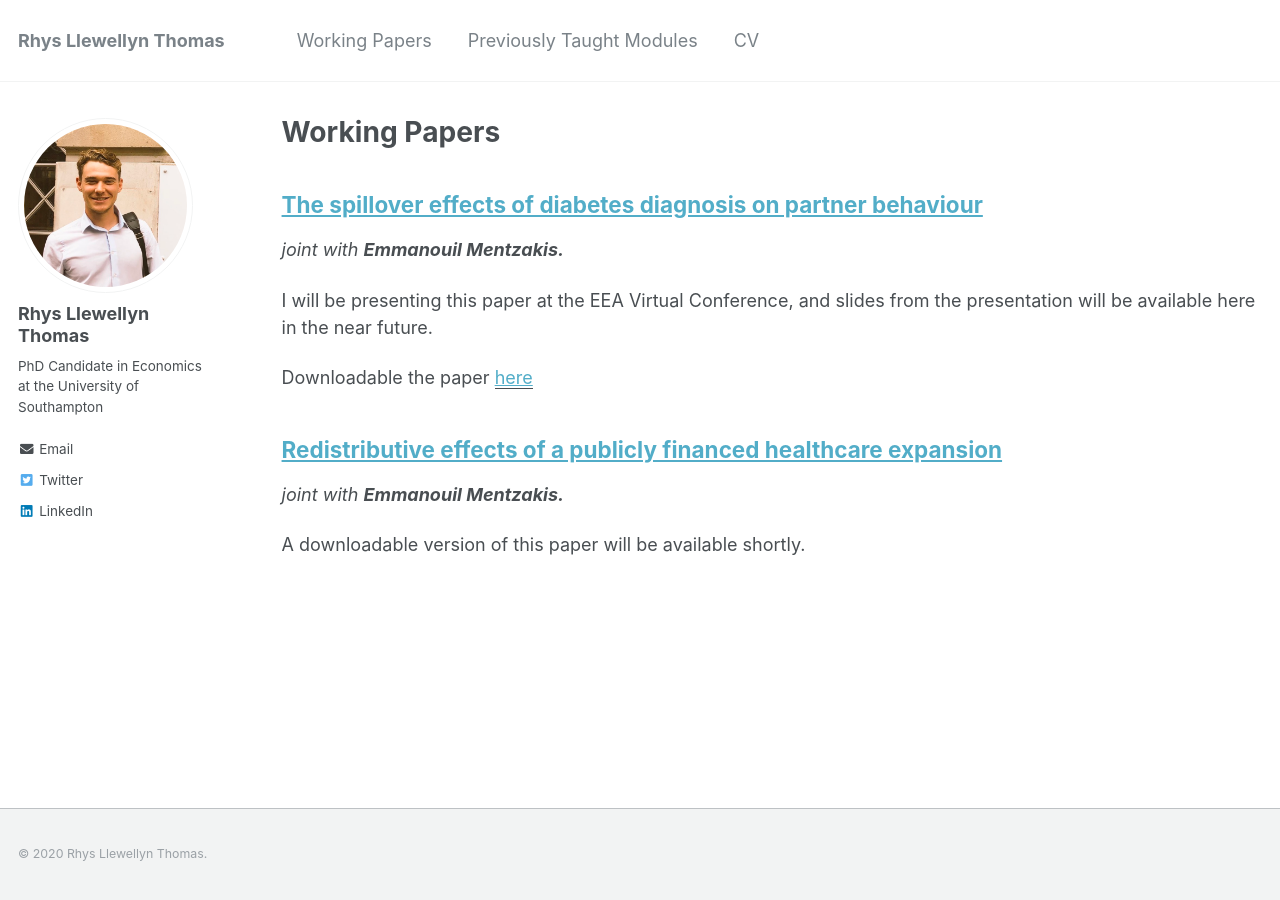
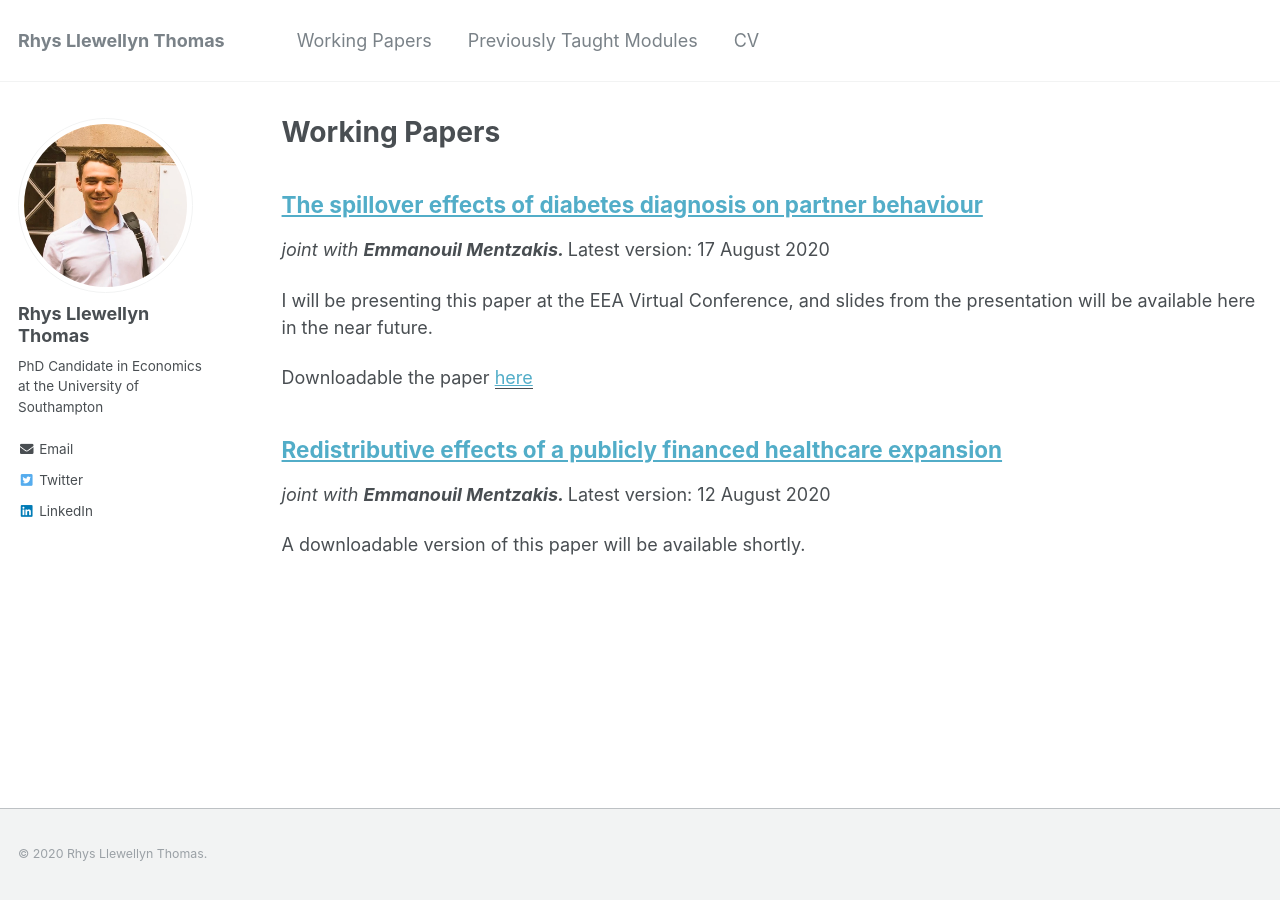
Before and after one commit to RhysLlThomas/rhysllthomas.github.io, a Jekyll site: the page built from _pages/workingpapers_old.md, in a window 1280 px wide. Built offline with Jekyll 4.4.1, drawn with Linux system fonts in a browser that asks for light colours.

Commit message:
Update archive-single.html

```diff
--- a/_includes/archive-single.html
+++ b/_includes/archive-single.html
@@ -41,11 +41,11 @@
     {% if post.collection == 'teaching' %}
       <p> <strong> {{ post.type }} </strong>, <i>{{ post.venue }}</i>, {{ post.year }} </p>
       <p> <strong> Module Evaluation: </strong> {{ post.evaluation }} </p>
-      {% elsif post.author %}
-        <p> <i> joint with <strong> {{ post.author }}. </strong> </i></p>
       {% elsif post.author and post.date %}
           <p> <i> joint with <strong> {{ post.author }}. </strong> </i>
           Latest version: {{ post.date | default: "1900-01-01" | date: "%e %B %Y" }} </p>
+      {% elsif post.author %}
+        <p> <i> joint with <strong> {{ post.author }}. </strong> </i></p>
       {% elsif post.date %}
        <p class="page__date"><strong><i class="fa fa-fw fa-calendar" aria-hidden="true"></i> {{ site.data.ui-text[site.locale].date_label | default: "Published:" }}</strong> <time datetime="{{ post.date | default: "1900-01-01" | date_to_xmlschema }}">{{ post.date | default: "1900-01-01" | date: "%d %B %Y" }}</time></p>
       {% endif %}
```
